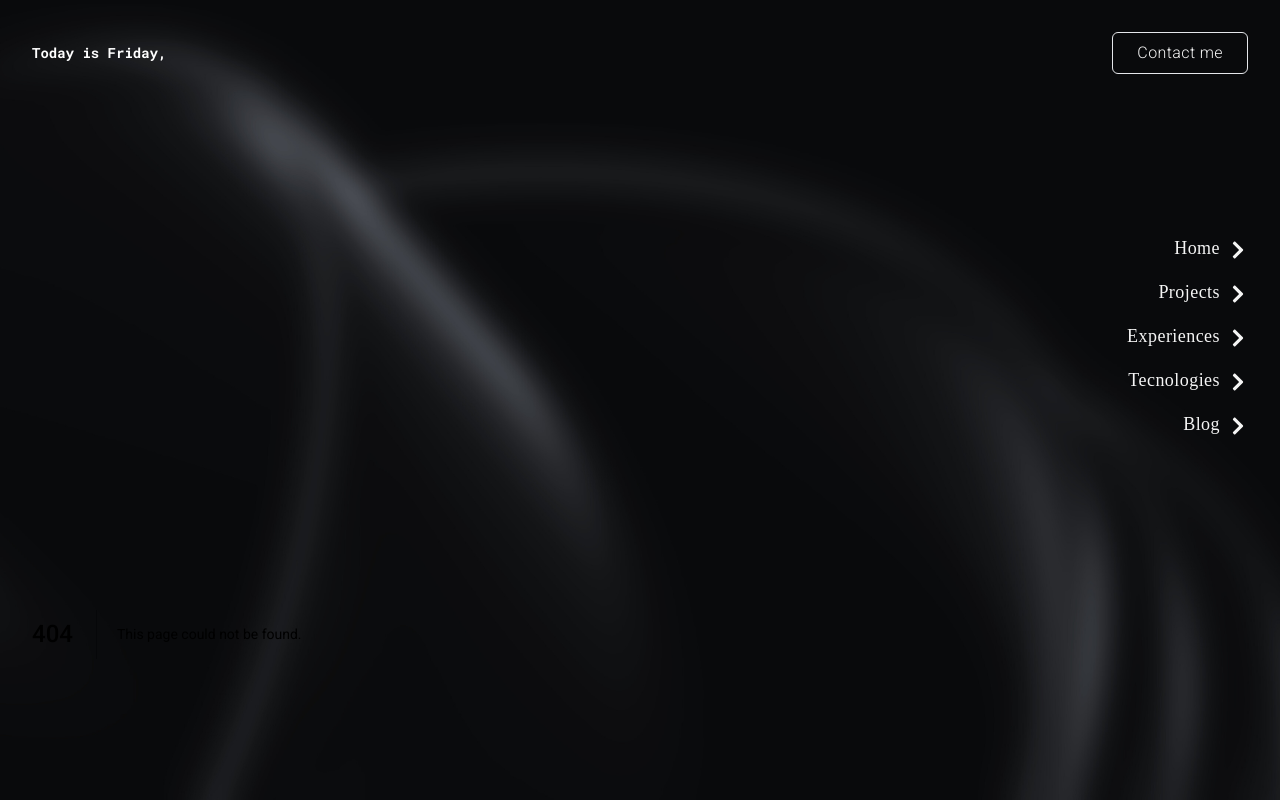
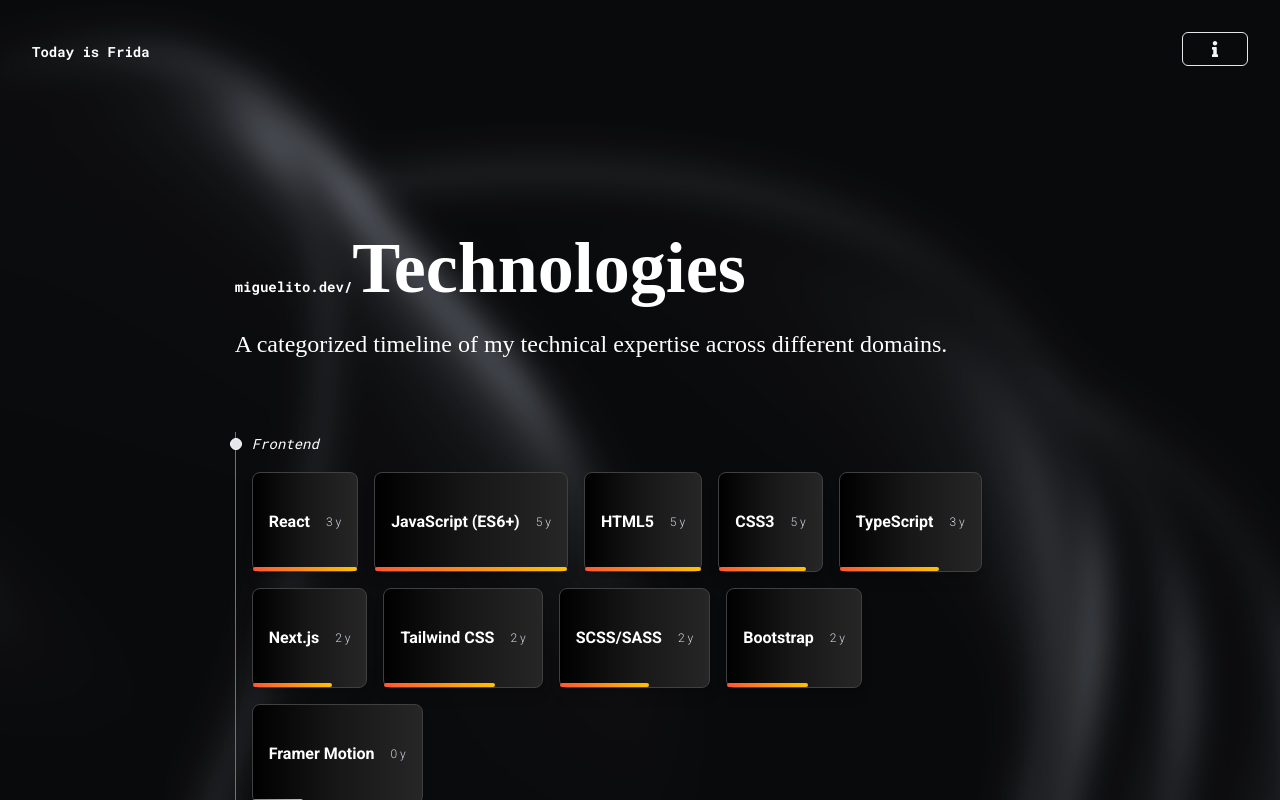
Before and after one commit to miguelitodev/miguelitodev, a Next.js app: page /technologies in a window 1280 px wide. Before the commit this address had no page. Shown: the top 800 px of the page. Built offline with nearby package versions, Linux system fonts and the light colour scheme.

Commit message:
feat: adding new sidemenu

```diff
--- a/src/app/layout.tsx
+++ b/src/app/layout.tsx
@@ -1,4 +1,5 @@
 import { Sidemenu, Footer, Header } from "@/components/ui";
+import { LocationProvider, SidemenuProvider } from "@/context";
 import "@/styles/globals.css";
 import type { Metadata } from "next";
 
@@ -39,6 +40,7 @@ export default function RootLayout({
   return (
     <html lang="en">
       <body
+        suppressHydrationWarning
         className="bg-gray-900 bg-cover bg-no-repeat font-[Merriweather]"
         style={{
           backgroundImage: "url(/img/bg-home-2.png)",
@@ -48,6 +50,8 @@ export default function RootLayout({
           backgroundPosition: "center",
         }}
       >
+        <LocationProvider>
+          <SidemenuProvider>
             <main className="h-screen flex flex-col justify-between items-center">
               <Header />
               <div className="w-full flex flex-row justify-between px-8 max-lg:px-4 max-lg:flex-col max-md:flex-col-reverse max-lg:gap-16">
@@ -56,6 +60,8 @@ export default function RootLayout({
               </div>
               <Footer />
             </main>
+          </SidemenuProvider>
+        </LocationProvider>
       </body>
     </html>
   );
--- a/src/app/tecnologies/page.tsx
+++ b/src/app/technologies/page.tsx
@@ -31,7 +31,7 @@ const categoryOrder = [
   "Mobile",
 ];
 
-export default function Tecnologies() {
+export default function Technologies() {
   return (
     <div className="flex flex-col w-4/6 mx-auto max-sm:w-full">
       {/* Header */}
--- a/src/components/ui/Header/index.tsx
+++ b/src/components/ui/Header/index.tsx
@@ -1,31 +1,16 @@
 "use client";
 
-import Link from "next/link";
 import { format } from "date-fns";
 import { motion } from "framer-motion";
-import { useContext, useEffect, useState } from "react";
+import { useContext } from "react";
 import { TypeAnimation } from "react-type-animation";
-
+import { FaInfo } from "react-icons/fa";
+import { LocationContext, SidemenuContext } from "@/context";
 import { ButtonFlashing } from "@/components/shared";
-import { LocationContext } from "@/context";
-import { socialMedias } from "@/data";
 
 export function Header() {
-	const [contactOpen, setContactOpen] = useState<boolean>(false);
   const { text } = useContext(LocationContext);
-
-	// Efeito para desabilitar o scroll da página quando o menu estiver aberto
-	useEffect(() => {
-		if (contactOpen) {
-			document.body.style.overflow = "hidden"; // Desabilita o scroll
-		} else {
-			document.body.style.overflow = "auto"; // Restaura o scroll
-		}
-
-		return () => {
-			document.body.style.overflow = "auto"; // Restaura o scroll ao desmontar o componente
-		};
-	}, [contactOpen]);
+  const { isMenuOpen, setIsMenuOpen } = useContext(SidemenuContext);
 
   return (
     <motion.div
@@ -34,7 +19,7 @@ export function Header() {
       exit={{ top: -300, opacity: 0 }}
       className="w-full p-4 flex flex-col items-center mb-32 max-md:mb-12"
     >
-			<div className="w-full p-0 sm:p-4 m-auto">
+      <div className="w-full p-0 sm:p-4 m-auto ">
         <header className="w-full flex items-center justify-between ">
           <ul>
             <li>
@@ -66,91 +51,19 @@ export function Header() {
               </span>
             </li>
           </ul>
-					{!contactOpen && (
+          <div className="min-h-10">
+            {!isMenuOpen && (
               <ButtonFlashing
                 action={() => {
-								setContactOpen((prevState) => !prevState);
+                  setIsMenuOpen!(!isMenuOpen);
                 }}
-							className="hidden sm:block p-0" // Botão visível no desktop
               >
-							Contact me
+                <FaInfo />
               </ButtonFlashing>
             )}
+          </div>
         </header>
       </div>
-
-			{contactOpen && (
-				<motion.div
-					className={`fixed -top-1 z-10 right-0 w-64 bg-black text-white transition-transform ease-in-out transform ${
-						contactOpen ? "translate-x-0" : "translate-x-full"
-					}`}
-					style={{ minHeight: "calc(100% + 4px)" }}
-					initial={{ opacity: 0, x: 300 }}
-					animate={{ opacity: 1, x: 0 }}
-					exit={{ opacity: 0, x: 300 }}
-				>
-					{contactOpen && (
-						<div className="flex justify-end p-4">
-							<ButtonFlashing
-								action={() => setContactOpen(false)}
-								className="text-white"
-							>
-								Close
-							</ButtonFlashing>
-						</div>
-					)}
-					<ul className="flex flex-col items-center justify-start gap-5 px-4">
-						{socialMedias.map((socialMedia, index) => (
-							<motion.li
-								layout
-								key={index}
-								initial={{ opacity: 0, y: 50 }}
-								animate={{ opacity: 1, y: 0 }}
-								exit={{ opacity: 0, y: -50 }}
-								transition={{ duration: 0.5, delay: index * 0.2 }}
-								className="w-full" // Make each item take full width
-							>
-								<Link
-									href={socialMedia.link}
-									passHref
-									rel="noopener noreferrer"
-									target="_blank"
-								>
-									<motion.button
-										key={socialMedia.id}
-										exit={{ opacity: 0, y: -50 }}
-										initial={{ "--x": "100%", scale: 1 }}
-										animate={{ "--x": "-100%" }}
-										whileTap={{ scale: 0.7 }}
-										transition={{
-											delay: index * 0.335,
-											repeat: Infinity,
-											repeatType: "loop",
-											repeatDelay: 1,
-											type: "spring",
-											stiffness: 20,
-											damping: 15,
-											mass: 2,
-											scale: {
-												type: "spring",
-												stiffness: 10,
-												damping: 5,
-												mass: 0.1,
-											},
-										}}
-										className="relative radial-gradient w-full p-2 rounded-md"
-									>
-										<span className="text-neutral-100 tracking-wide font-light h-full w-full block relative linear-mask">
-											{socialMedia.name}
-										</span>
-										<span className="block absolute inset-0 rounded-md p-px linear-overlay" />
-									</motion.button>
-								</Link>
-							</motion.li>
-						))}
-					</ul>
-				</motion.div>
-			)}
     </motion.div>
   );
 }
--- a/src/components/ui/Sidemenu/index.tsx
+++ b/src/components/ui/Sidemenu/index.tsx
@@ -1,58 +1,107 @@
 "use client";
 
+import { useContext } from "react";
 import { motion } from "framer-motion";
 import { FaChevronRight } from "react-icons/fa";
+import { IoMdClose } from "react-icons/io";
+import { usePathname } from "next/navigation";
 import Link from "next/link";
-import { usePathname } from "next/navigation";
+import { ButtonFlashing } from "@/components/shared";
+import { SidemenuContext } from "@/context";
+import { socialMedias } from "@/data/socialMedias";
 
 export const Sidemenu = () => {
   const currentPath = usePathname();
+  const { isMenuOpen, setIsMenuOpen } = useContext(SidemenuContext);
 
   const menuItems = [
-		{ label: "Home", href: "/", excludeFrom: "/" },
+    { label: "Home", href: "/" },
     { label: "Projects", href: "/projects" },
     { label: "Experiences", href: "/experiences" },
-		{ label: "Tecnologies", href: "/tecnologies" },
+    { label: "Technologies", href: "/technologies" },
     { label: "Blog", href: "/blog" },
   ];
 
   return (
-		<ul className="gap-4 flex flex-col items-end">
+    <>
+      {isMenuOpen && (
+        <motion.div
+          initial={{ opacity: 0 }}
+          animate={{ opacity: 1 }}
+          exit={{ opacity: 0 }}
+          className="fixed inset-0 bg-black bg-opacity-80 max-md:bg-opacity-100 z-40"
+          onClick={() => setIsMenuOpen!(false)}
+        ></motion.div>
+      )}
+
+      <motion.div
+        initial={{ x: "100%" }}
+        animate={{ x: isMenuOpen ? "0%" : "100%" }}
+        transition={{ type: "tween", duration: 0.3 }}
+        className="fixed top-0 right-0 w-3/4 max-w-md max-md:w-full h-screen bg-darkText z-50 p-6 overflow-y-auto"
+      >
+        <div className="w-full flex items-center justify-between border-b border-gray-700 pb-4 mb-10">
+          <div></div>
+          <IoMdClose
+            size={30}
+            className="text-gray-400 cursor-pointer"
+            onClick={() => setIsMenuOpen!(false)}
+          />
+        </div>
+
+        <h3 className="uppercase text-gray-400 font-bold text-sm mb-4">
+          Pages
+        </h3>
+        <ul className="flex flex-col gap-6 mt-6">
           {menuItems.map(
             (item) =>
               currentPath !== item.href && (
-						<motion.li
-							key={item.label}
-							initial={{ "--x": "100%", scale: 1 }}
-							animate={{ "--x": "-100%" }}
-							transition={{
-								repeat: Infinity,
-								repeatType: "loop",
-								repeatDelay: 1,
-								type: "spring",
-								stiffness: 20,
-								damping: 15,
-								mass: 2,
-								scale: {
-									type: "spring",
-									stiffness: 10,
-									damping: 5,
-									mass: 0.1,
-								},
-							}}
-							className="relative"
-						>
-							<Link
-								href={item.href}
-								passHref
-								className="text-neutral-100 tracking-wide font-light relative linear-mask font-merriweather text-lg"
+                <li key={item.label}>
+                  <Link href={item.href} passHref>
+                    <motion.a
+                      whileHover={{ x: 6 }}
+                      className="group text-neutral-100 font-bold text-md cursor-pointer flex items-center hover:text-gray-400 transition-colors duration-200"
+                      onClick={() => setIsMenuOpen!(false)}
                     >
                       {item.label}
+                      <motion.span
+                        whileHover={{ x: 4 }}
+                        transition={{
+                          type: "spring",
+                          stiffness: 200,
+                          damping: 10,
+                        }}
+                        className="ml-2 text-neutral-100 group-hover:text-gray-400"
+                      >
+                        <FaChevronRight className="h-5 w-5" />
+                      </motion.span>
+                    </motion.a>
                   </Link>
-							<FaChevronRight className="h-5 w-5 text-neutral-100 inline-block ml-2" />
-						</motion.li>
+                </li>
               )
           )}
         </ul>
+
+        <div className="mt-10 border-t border-gray-700 pt-6">
+          <h3 className="uppercase text-gray-400 font-bold text-sm mb-4">
+            Social
+          </h3>
+          <div className="flex flex-wrap gap-2 mt-6 justify-start">
+            {socialMedias.map((media) => (
+              <ButtonFlashing
+                key={media.id}
+                action={() => {
+                  window.open(media.link, "_blank");
+                  setIsMenuOpen!(false);
+                }}
+                className="px-4 py-2 text-sm text-left"
+              >
+                {media.name}
+              </ButtonFlashing>
+            ))}
+          </div>
+        </div>
+      </motion.div>
+    </>
   );
 };
--- a/src/context/index.ts
+++ b/src/context/index.ts
@@ -1 +1,2 @@
 export { LocationContext, LocationProvider } from "./location";
+export { SidemenuContext, SidemenuProvider } from "./sidemenu";
--- a/src/context/location.tsx
+++ b/src/context/location.tsx
@@ -1,3 +1,5 @@
+"use client";
+
 import React, { createContext, useState } from "react";
 
 type LocationData = {
--- /dev/null
+++ b/src/context/sidemenu.tsx
@@ -0,0 +1,24 @@
+"use client";
+
+import React, { createContext, useState } from "react";
+
+interface ILocationProvider {
+  children: React.ReactNode;
+}
+
+interface ILocationContext {
+  isMenuOpen?: boolean;
+  setIsMenuOpen?: (value: boolean) => void;
+}
+
+export const SidemenuContext = createContext<ILocationContext>({});
+
+export function SidemenuProvider({ children }: ILocationProvider) {
+  const [isMenuOpen, setIsMenuOpen] = useState<boolean>(false);
+
+  return (
+    <SidemenuContext.Provider value={{ isMenuOpen, setIsMenuOpen }}>
+      {children}
+    </SidemenuContext.Provider>
+  );
+}
--- a/src/data/index.ts
+++ b/src/data/index.ts
@@ -1,3 +1,3 @@
 export { socialMedias } from "./socialMedias";
 export { experiences } from "./jobExperiences";
-export { technologies } from "./tecnologies";
+export { technologies } from "./technologies";
--- a/src/data/jobExperiences.ts
+++ b/src/data/jobExperiences.ts
@@ -32,6 +32,14 @@ export const experiences: Experience[] = [
       "Worked on the redesign of one of the company’s websites, making it more attractive and ensuring compatibility with smartphones and tablets, all done remotely.",
   },
   {
+    companyName: "etikett.de",
+    companyLocation: "Germany · Remote",
+    position: "Frontend Developer",
+    duration: "Dec 2022 - Aug 2023 · 9 months",
+    description:
+      "I worked as a Frontend Developer, contributing to the completion of the company’s new online store by creating new pages, implementing new features, and improving the code to make it more robust. Using technologies like Next.js, TypeScript, and WordPress CMS, I ensured seamless integration and enhanced the user experience.",
+  },
+  {
     companyName: "Printi - a Cimpress company",
     companyLocation: "Barueri, São Paulo, Brazil · Remote",
     position: "Frontend Developer (Mid-Level)",
@@ -48,14 +56,6 @@ export const experiences: Experience[] = [
       "I worked as a React Frontend Developer at Printi. Printi is an innovative online printing company that offers high-quality digital and offset printing at affordable prices. I was responsible for maintaining and improving applications, bringing solutions, and implementing initiatives to add value to the websites.",
   },
   {
-    companyName: "etikett.de",
-    companyLocation: "Germany · Remote",
-    position: "Frontend Developer",
-    duration: "Dec 2022 - Aug 2023 · 9 months",
-    description:
-      "I worked as a Frontend Developer, contributing to the completion of the company’s new online store by creating new pages, implementing new features, and improving the code to make it more robust. Using technologies like Next.js, TypeScript, and WordPress CMS, I ensured seamless integration and enhanced the user experience.",
-  },
-  {
     companyName: "EVVE",
     companyLocation: "São Paulo, Mogi das Cruzes",
     position: "Mobile and Frontend Developer",
```
Also changed, not shown: src/app/technologies/components/TecnologyCard.tsx (renamed from src/app/tecnologies/components/TecnologyCard.tsx), src/data/technologies.ts (renamed from src/data/tecnologies.ts). Lines whose indentation alone changed are shown as unchanged.
